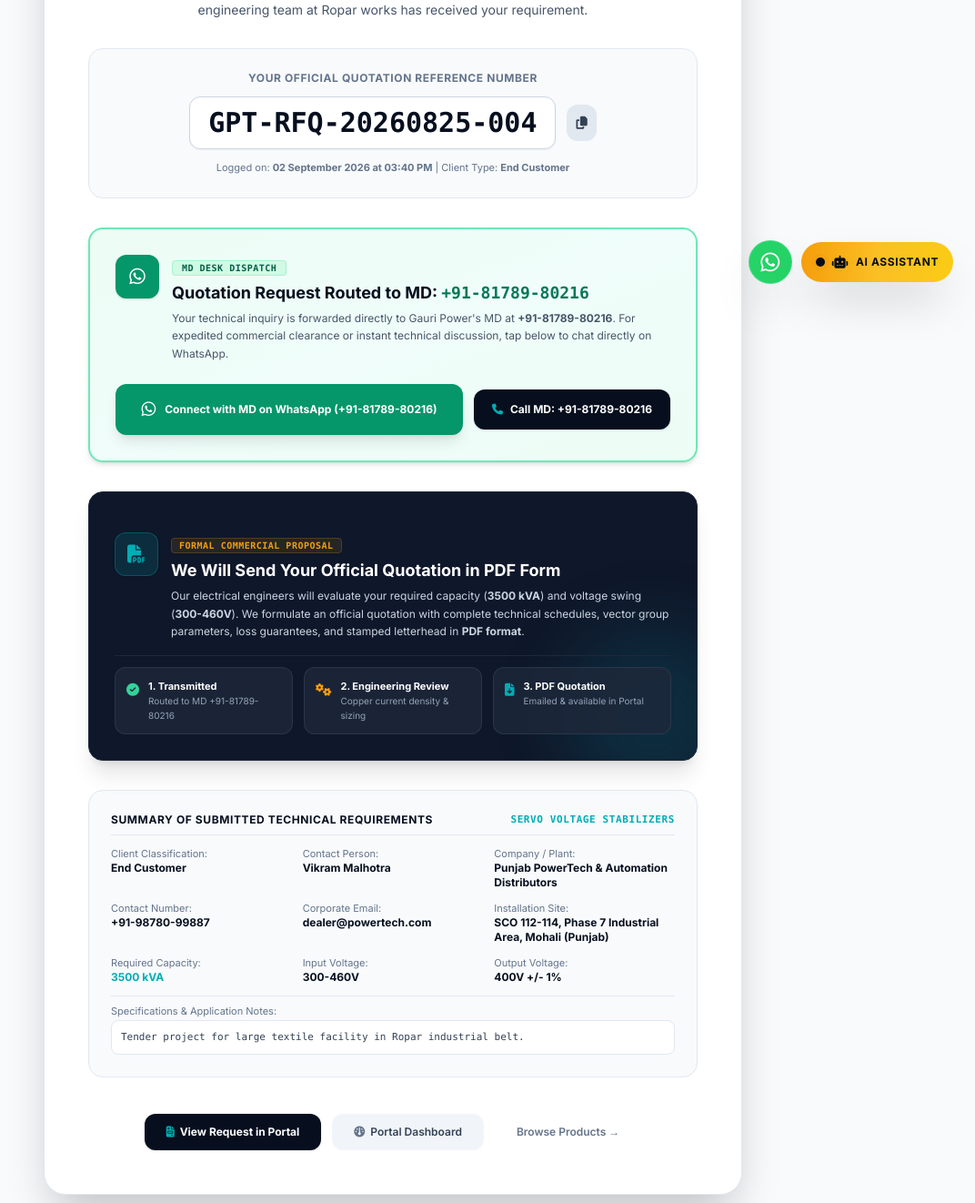
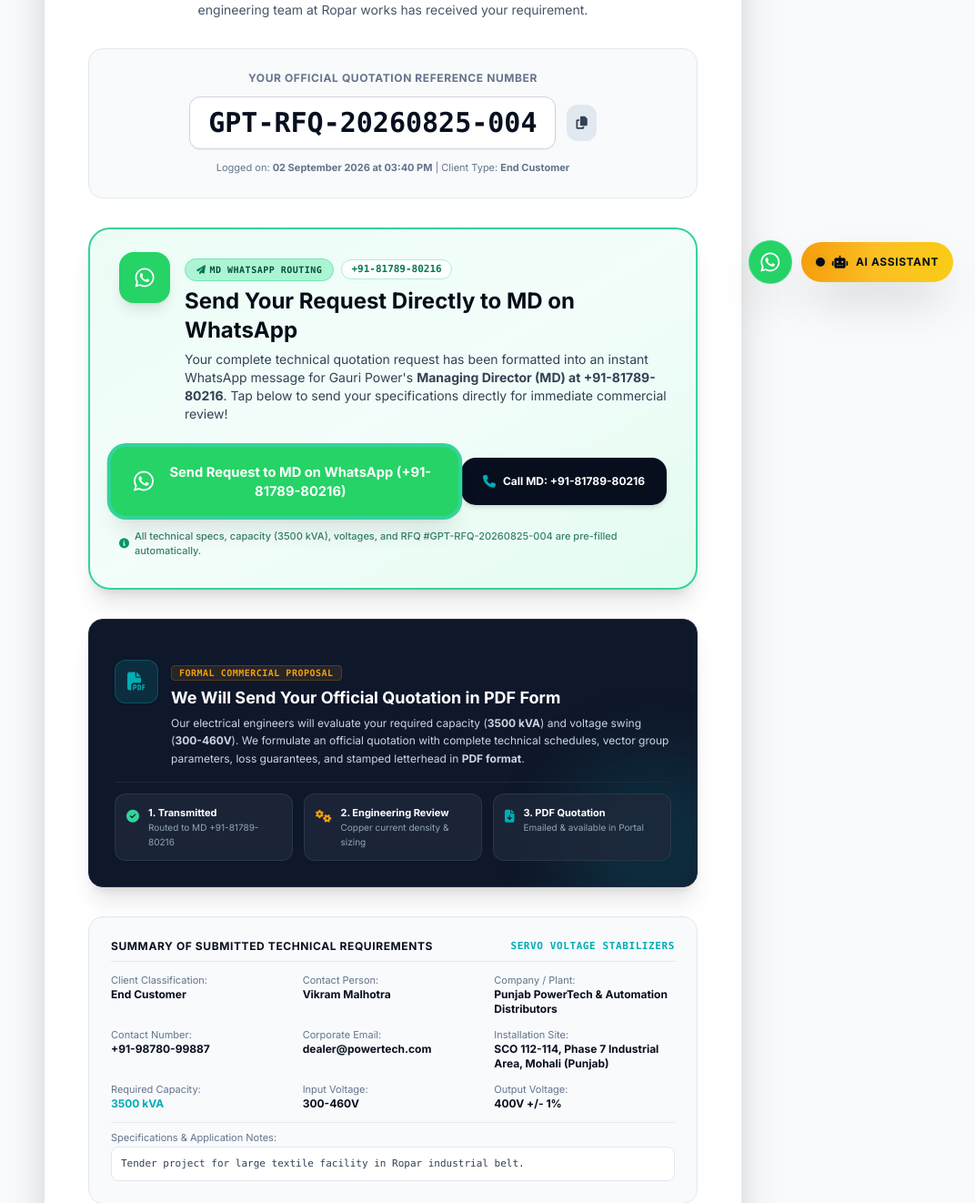
Before and after one commit to vidyadhar2007/gauri-power-website, a Flask app: page /quotation/success/GPT-RFQ-20260825-004 in a window 1280 px wide. Shown: the part 464-1786 px from the top of the page at 91% size, without its empty margins (208-1280 px from the left). Run offline with Flask 3, Linux system fonts and the light colour scheme; some libraries are stand-ins or nearby versions; some web fonts are replaced.

Commit message:
Enhance quotation workflow with direct WhatsApp transmission to MD (+91-81789-80216) with all pre-filled technical specs

```diff
--- a/routes_quotation.py
+++ b/routes_quotation.py
@@ -227,23 +227,27 @@ def new_rfq():
 def rfq_success(request_number):
     rfq = QuotationRequest.query.filter_by(request_number=request_number).first_or_404()
 
-    # Formulate pre-filled WhatsApp message for company contact number 8178980216
+    # Formulate pre-filled WhatsApp message for MD contact number 8178980216
     client_type = getattr(rfq, 'customer_type', None) or ('Authorized Dealer' if (rfq.user and rfq.user.is_dealer) else 'End Customer')
     wa_msg = (
-        f"Hello Gauri Power Team,\n\n"
-        f"I have submitted an official quotation request on your website.\n\n"
-        f"📌 *RFQ Ref:* {rfq.request_number}\n"
+        f"⚡ *NEW QUOTATION REQUEST - GAURI POWER* ⚡\n\n"
+        f"Hello MD Sir,\n"
+        f"I have submitted an official quotation request on the Gauri Power website. Here are the requirement details:\n\n"
+        f"📋 *RFQ Ref:* {rfq.request_number}\n"
         f"👤 *Client Type:* {client_type}\n"
         f"🏢 *Company:* {rfq.company_name}\n"
         f"🧑 *Contact Person:* {rfq.customer_name}\n"
         f"📞 *Phone:* {rfq.contact_number}\n"
         f"✉️ *Email:* {rfq.email}\n"
         f"📍 *Site Location:* {rfq.address_line}, {rfq.city}, {rfq.state}\n"
-        f"⚡ *Equipment:* {rfq.product_category}\n"
+        f"⚙️ *Equipment:* {rfq.product_category}\n"
         f"📊 *Capacity:* {rfq.selected_capacity}\n"
-        f"🔌 *Voltage:* In: {rfq.input_voltage} | Out: {rfq.output_voltage}\n\n"
-        f"Please review our technical requirements and share the official quotation in PDF format. Thank you!"
+        f"🔌 *Voltage Window:* In: {rfq.input_voltage} | Out: {rfq.output_voltage}\n"
     )
+    if rfq.additional_requirements:
+        wa_msg += f"📝 *Notes:* {rfq.additional_requirements}\n"
+    wa_msg += f"\nKindly review our specifications and prepare the official commercial quotation in PDF format. Thank you!"
+
     whatsapp_url = f"https://wa.me/918178980216?text={quote_plus(wa_msg)}"
 
     return render_template(
--- a/templates/quotation/success.html
+++ b/templates/quotation/success.html
@@ -41,37 +41,47 @@
         </div>
 
         <!-- HIGHLIGHTED DISPATCH: Transmitted to Company MD Contact Number 8178980216 -->
-        <div class="p-6 sm:p-7 rounded-2xl bg-gradient-to-br from-emerald-50 via-teal-50 to-emerald-50 border-2 border-emerald-300 text-left space-y-4 shadow-md">
-            <div class="flex items-start space-x-3.5">
-                <div class="w-12 h-12 rounded-xl bg-emerald-600 text-white flex items-center justify-center text-xl flex-shrink-0 shadow">
+        <div class="p-6 sm:p-8 rounded-3xl bg-gradient-to-br from-emerald-50 via-teal-50/80 to-emerald-100/60 border-2 border-emerald-400 text-left space-y-4 shadow-xl relative overflow-hidden">
+            <div class="flex items-start space-x-4">
+                <div class="w-14 h-14 rounded-2xl bg-[#25D366] text-white flex items-center justify-center text-2xl flex-shrink-0 shadow-lg animate-bounce">
                     <i class="fa-brands fa-whatsapp"></i>
                 </div>
-                <div class="space-y-1">
-                    <span class="text-[10px] font-mono font-bold uppercase tracking-wider text-emerald-800 bg-emerald-100 px-2.5 py-0.5 rounded border border-emerald-200">
-                        MD Desk Dispatch
-                    </span>
-                    <h2 class="font-heading text-lg font-bold text-industrial-900">
-                        Quotation Request Routed to MD: <span class="font-mono text-emerald-700">+91-81789-80216</span>
+                <div class="space-y-1.5 flex-1">
+                    <div class="flex flex-wrap items-center gap-2">
+                        <span class="text-[10px] font-mono font-black uppercase tracking-wider text-emerald-900 bg-emerald-200/90 px-3 py-1 rounded-full border border-emerald-300 shadow-2xs">
+                            <i class="fa-solid fa-paper-plane mr-1 text-emerald-700"></i>MD WhatsApp Routing
+                        </span>
+                        <span class="text-[11px] font-mono font-bold text-emerald-700 bg-white/90 px-2.5 py-0.5 rounded-full border border-emerald-200">
+                            +91-81789-80216
+                        </span>
+                    </div>
+                    <h2 class="font-heading text-xl sm:text-2xl font-black text-industrial-950">
+                        Send Your Request Directly to MD on WhatsApp
                     </h2>
-                    <p class="text-xs text-slate-600 leading-relaxed">
-                        Your technical inquiry is forwarded directly to Gauri Power's MD at <b>+91-81789-80216</b>. For expedited commercial clearance or instant technical discussion, tap below to chat directly on WhatsApp.
+                    <p class="text-xs sm:text-sm text-slate-700 leading-relaxed">
+                        Your complete technical quotation request has been formatted into an instant WhatsApp message for Gauri Power's <b>Managing Director (MD) at +91-81789-80216</b>. Tap below to send your specifications directly for immediate commercial review!
                     </p>
                 </div>
             </div>
 
-            <div class="flex flex-col sm:flex-row items-center gap-3 pt-2">
+            <div class="flex flex-col sm:flex-row items-center gap-3 pt-3">
                 <!-- Large Green WhatsApp Action Button -->
-                <a href="{{ whatsapp_url }}" target="_blank" rel="noopener noreferrer" class="w-full sm:flex-1 py-3.5 px-5 rounded-xl bg-emerald-600 hover:bg-emerald-700 text-white font-bold text-xs shadow-lg hover:shadow-xl transition-all flex items-center justify-center space-x-2.5 text-center">
-                    <i class="fa-brands fa-whatsapp text-lg"></i>
-                    <span>Connect with MD on WhatsApp (+91-81789-80216)</span>
+                <a id="sendWhatsAppBtn" href="{{ whatsapp_url }}" target="_blank" rel="noopener noreferrer" class="w-full sm:flex-1 py-4 px-6 rounded-2xl bg-[#25D366] hover:bg-[#20bd5a] text-white font-extrabold text-sm shadow-xl hover:shadow-2xl transition-all transform hover:-translate-y-0.5 flex items-center justify-center space-x-3 text-center">
+                    <i class="fa-brands fa-whatsapp text-2xl"></i>
+                    <span>Send Request to MD on WhatsApp (+91-81789-80216)</span>
                 </a>
 
                 <!-- Direct Phone Call Button -->
-                <a href="tel:+918178980216" class="w-full sm:w-auto py-3.5 px-5 rounded-xl bg-industrial-900 hover:bg-industrial-800 text-white font-bold text-xs shadow transition-all flex items-center justify-center space-x-2 text-center whitespace-nowrap">
-                    <i class="fa-solid fa-phone text-electric-cyan text-xs"></i>
+                <a href="tel:+918178980216" class="w-full sm:w-auto py-4 px-6 rounded-2xl bg-industrial-900 hover:bg-industrial-800 text-white font-bold text-xs shadow-md transition-all flex items-center justify-center space-x-2 text-center whitespace-nowrap">
+                    <i class="fa-solid fa-phone text-electric-cyan text-sm"></i>
                     <span>Call MD: +91-81789-80216</span>
                 </a>
             </div>
+
+            <p class="text-[11px] text-emerald-800/80 font-medium text-center sm:text-left flex items-center space-x-1.5">
+                <i class="fa-solid fa-circle-info text-emerald-600"></i>
+                <span>All technical specs, capacity ({{ rfq.selected_capacity }}), voltages, and RFQ #{{ rfq.request_number }} are pre-filled automatically.</span>
+            </p>
         </div>
 
         <!-- WE WILL SEND THE QUOTATION IN A PDF FORM (Dedicated Notice) -->
@@ -189,4 +199,23 @@
         </div>
     </div>
 </div>
+
+<script>
+document.addEventListener('DOMContentLoaded', function() {
+    // Auto-prompt WhatsApp transmission after 1 second
+    setTimeout(function() {
+        const waLink = "{{ whatsapp_url|safe }}";
+        if (waLink && !sessionStorage.getItem('wa_sent_{{ rfq.request_number }}')) {
+            sessionStorage.setItem('wa_sent_{{ rfq.request_number }}', 'true');
+            const win = window.open(waLink, '_blank');
+            if (!win) {
+                const btn = document.getElementById('sendWhatsAppBtn');
+                if (btn) {
+                    btn.classList.add('ring-4', 'ring-emerald-400', 'scale-105');
+                }
+            }
+        }
+    }, 1000);
+});
+</script>
 {% endblock %}
```
Also changed, not shown: instance/gauripower.db, 1 other file.
